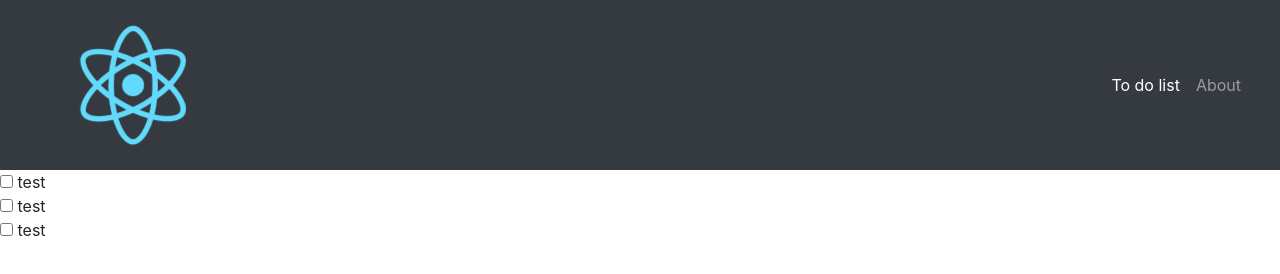
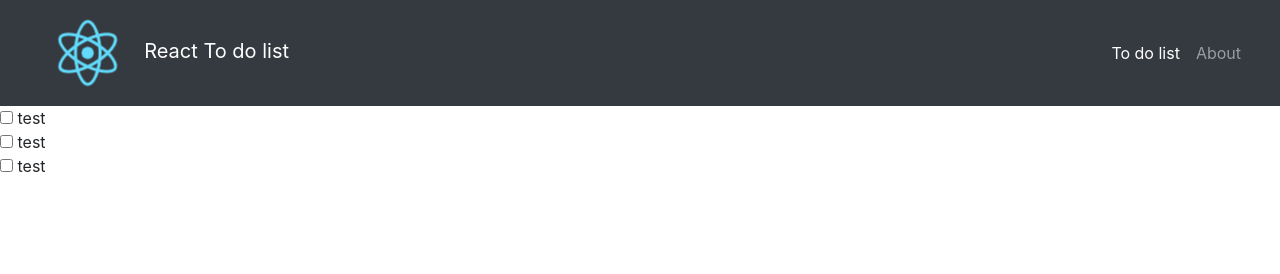
Before and after one commit to andreaangiolillo/ToDoList, a React app: page / in a window 1280 px wide. Built offline with nearby package versions, Linux system fonts and the light colour scheme.

Commit message:
added page title

```diff
--- a/src/App.css
+++ b/src/App.css
@@ -5,7 +5,7 @@
 .App-logo {
   animation: App-logo-spin infinite 20s linear;
   /*height: 40vmin;*/
-  height: 18vmin;
+  height: 10vmin;
   pointer-events: none;
 }
 
--- a/src/components/NavigationBar.js
+++ b/src/components/NavigationBar.js
@@ -9,6 +9,7 @@ function NavigationBar(){
 
           <a className='navbar-brand' href='#'>
             <img src={logo} className="App-logo" alt="logo" height='100px'/>
+          React To do list
           </a>
 
           <button className='navbar-toggler' type='button' data-toggle='collapse' data-target="#navbarText" aria-controls='navbarText' aria-expanded="false" aria-label="Toggle navigation">
```
